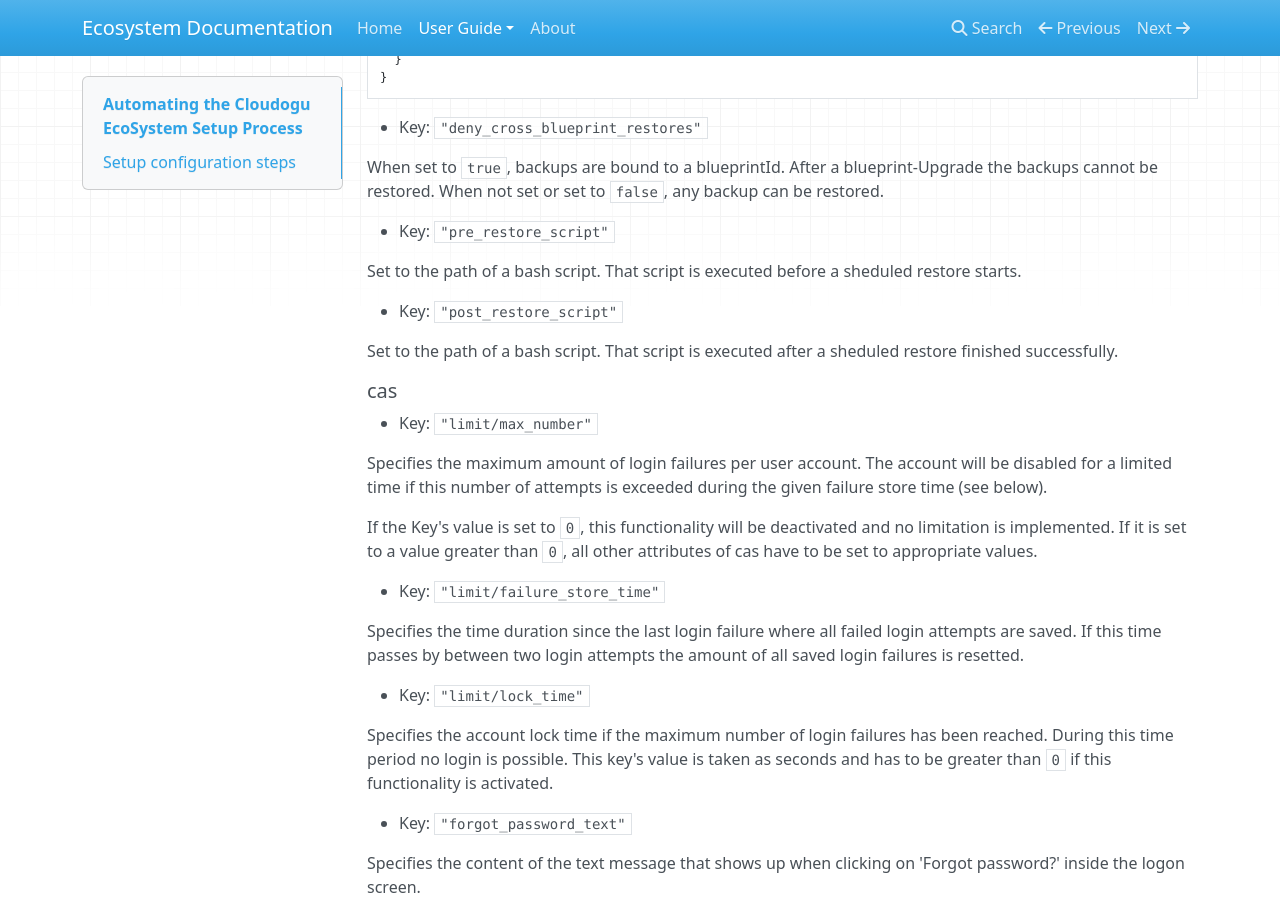
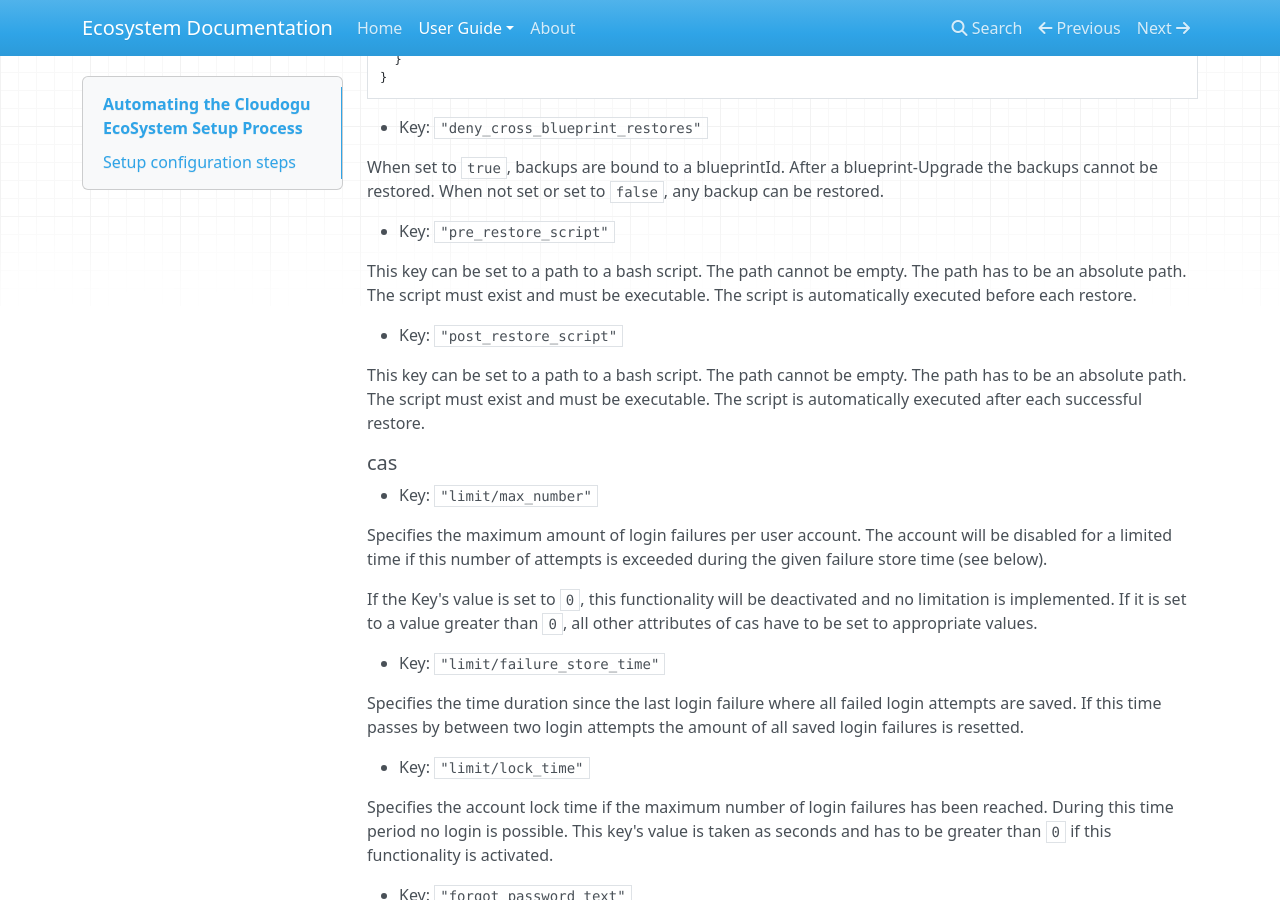
Before and after one commit to cloudogu/ecosystem, an MkDocs documentation site: the page built from docs/docs/user-guide/setup-json.md, in a window 1280 px wide and 900 px high, scrolled down 9210 px. Built offline with MkDocs 1.6.1, drawn with Linux system fonts in a browser that asks for light colours; nearby versions of some CDN libraries; old or Windows-style settings are respelled for this version of MkDocs.

Commit message:
#387 Update setup.json documentation

```diff
--- a/docs/docs/user-guide/setup-json.md
+++ b/docs/docs/user-guide/setup-json.md
@@ -405,11 +405,15 @@ The following objects are examples:
 
 - Key: `"pre_restore_script"`
 
-  Set to the path of a bash script. That script is executed before a sheduled restore starts.
+  This key can be set to a path to a bash script.
+  The path cannot be empty. The path has to be an absolute path. The script must exist and must be executable.
+  The script is automatically executed before each restore.
 
 - Key: `"post_restore_script"`
 
-  Set to the path of a bash script. That script is executed after a sheduled restore finished successfully.
+  This key can be set to a path to a bash script.
+  The path cannot be empty. The path has to be an absolute path. The script must exist and must be executable.
+  The script is automatically executed after each successful restore.
 
 ##### cas
 
```
Also changed, not shown: docs/docs/user-guide/setup-json_de.md (+15 -0 lines).
